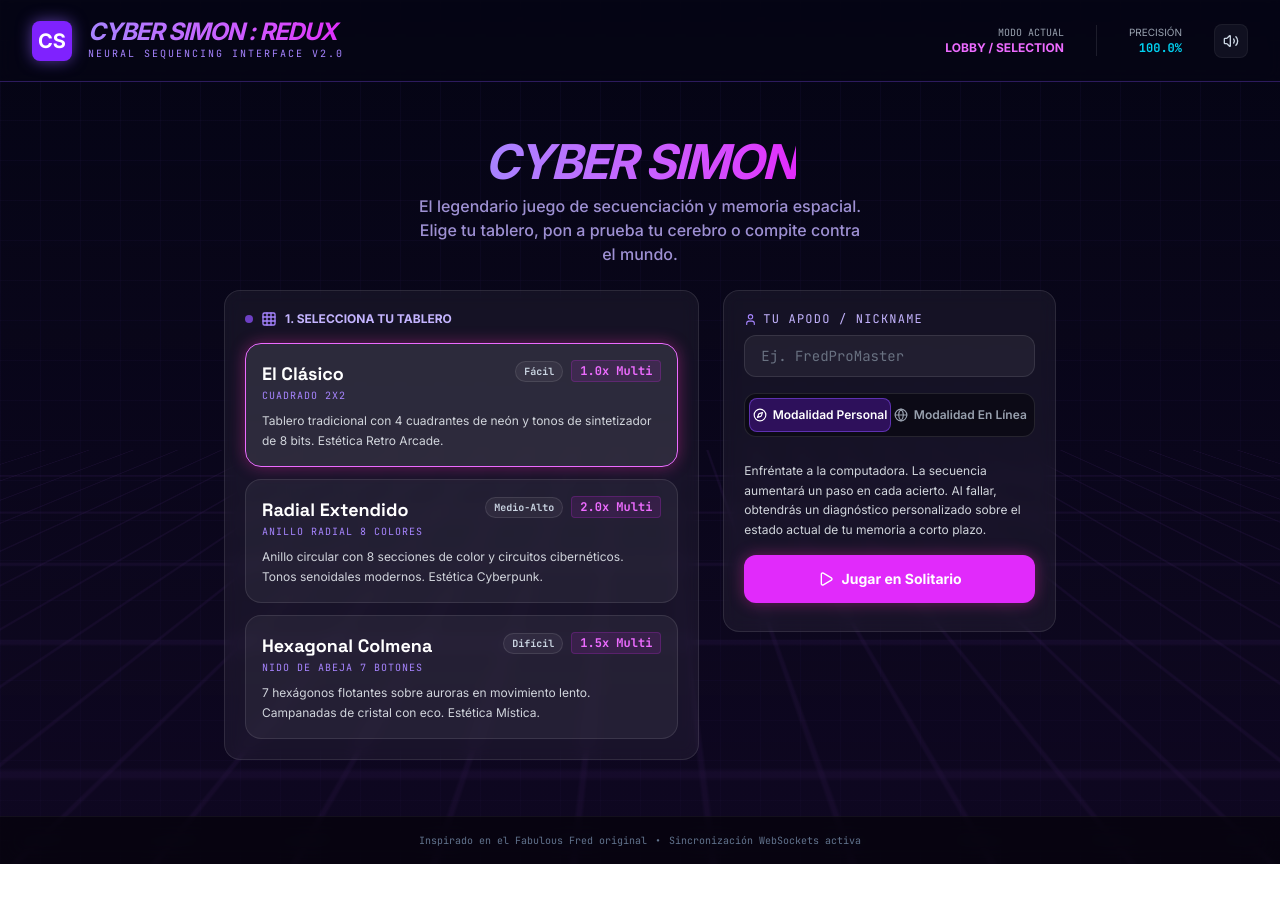
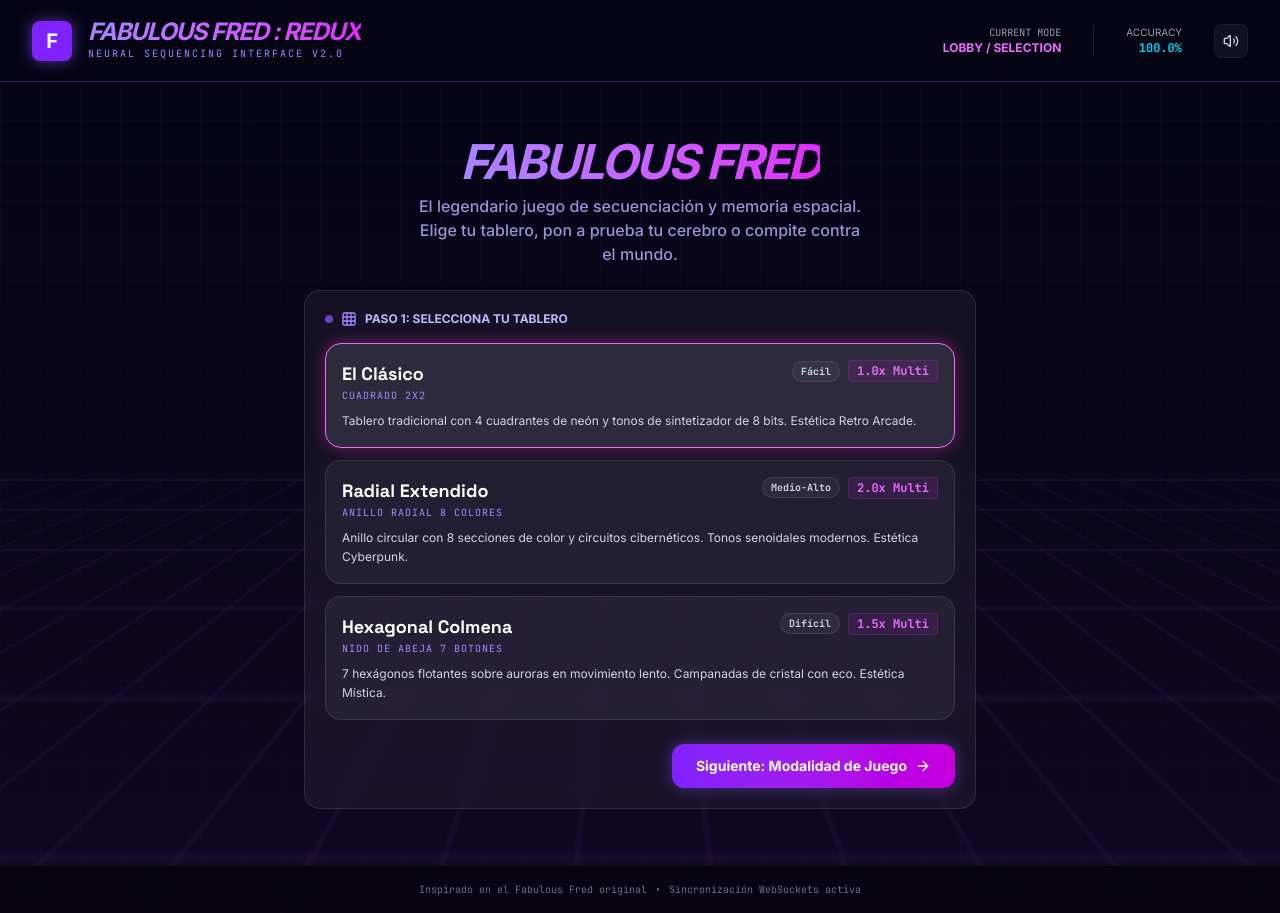
Before and after one commit to nethomeoscar/Fabuloso-Fred, a React (Vite) app: page / in a window 1280 px wide. Before the commit the page ends 864 px from the top, so only its background shows below. Built offline with nearby package versions, Linux system fonts and the light colour scheme.

Commit message:
Add files via upload

```diff
--- a/index.html
+++ b/index.html
@@ -3,7 +3,7 @@
   <head>
     <meta charset="UTF-8" />
     <meta name="viewport" content="width=device-width, initial-scale=1.0" />
-    <title>Cyber Simon</title>
+    <title>My Google AI Studio App</title>
   </head>
   <body>
     <div id="root"></div>
--- a/server.ts
+++ b/server.ts
@@ -6,8 +6,8 @@ import { fileURLToPath } from "url";
 import { dirname } from "path";
 import { createServer as createViteServer } from "vite";
 
-//const __filename = fileURLToPath(import.meta.url);
-//const __dirname = dirname(__filename);
+// const __filename = fileURLToPath(import.meta.url);
+// const __dirname = dirname(__filename);
 const path = require('path');
 
 interface Player {
--- a/src/App.tsx
+++ b/src/App.tsx
@@ -68,7 +68,7 @@ export default function App() {
   const [lobbyError, setLobbyError] = useState<string | null>(null);
 
   // Game Status HUD descriptions
-  const [hudMessage, setHudMessage] = useState<string>("¡Bienvenido a Cyber Simon!");
+  const [hudMessage, setHudMessage] = useState<string>("¡Bienvenido a Fabulous Fred!");
   const [hudSubMessage, setHudSubMessage] = useState<string>("Selecciona un modo de juego.");
   const [isMyTurn, setIsMyTurn] = useState(false);
   const [isPlayingSeqOnline, setIsPlayingSeqOnline] = useState(false);
@@ -81,6 +81,9 @@ export default function App() {
 
   // Timing reference to debounce double triggers (touch + mouse)
   const lastPressTimeRef = useRef<number>(0);
+
+  // Active sequence session tracker to prevent concurrent async sequence overlaps
+  const currentSequenceIdRef = useRef<number>(0);
 
   // Ref to queue online actions while Socket.io is establishing connection
   const pendingActionRef = useRef<{
@@ -331,19 +334,26 @@ export default function App() {
       playBoardTone(boardId, index, durationSec);
     }
     setTimeout(() => {
-      setActiveButtonIndex(null);
+      setActiveButtonIndex((prev) => (prev === index ? null : prev));
     }, durationSec * 1000);
   }
 
   // --- MULTIPLAYER SEQUENCE PLAYBACK ---
   async function playMultiplayerSequence(seq: number[]) {
+    currentSequenceIdRef.current += 1;
+    const mySeqId = currentSequenceIdRef.current;
+
     setIsPlayingSeqOnline(true);
     await delay(800);
     for (let i = 0; i < seq.length; i++) {
+      if (mySeqId !== currentSequenceIdRef.current) return;
+
       const idx = seq[i];
       flashButton(idx, 0.4);
       await delay(550); // wait flash duration + space
     }
+
+    if (mySeqId !== currentSequenceIdRef.current) return;
     setIsPlayingSeqOnline(false);
   }
 
@@ -383,6 +393,9 @@ export default function App() {
   };
 
   const playLocalSequence = async (seq: number[], activeBoard: BoardId) => {
+    currentSequenceIdRef.current += 1;
+    const mySeqId = currentSequenceIdRef.current;
+
     setLocalState((prev) => ({ ...prev, isPlayingSequence: true }));
     await delay(600);
 
@@ -394,15 +407,21 @@ export default function App() {
     else if (seq.length > 4) pace = 440;
 
     for (let i = 0; i < seq.length; i++) {
+      if (mySeqId !== currentSequenceIdRef.current) return;
+
       const idx = seq[i];
       setActiveButtonIndex(idx);
       if (soundEnabled) {
         playBoardTone(activeBoard, idx, pace / 1000);
       }
       await delay(pace);
-      setActiveButtonIndex(null);
+
+      if (mySeqId !== currentSequenceIdRef.current) return;
+      setActiveButtonIndex((prev) => (prev === idx ? null : prev));
       await delay(150);
     }
+
+    if (mySeqId !== currentSequenceIdRef.current) return;
 
     setLocalState((prev) => ({
       ...prev,
@@ -439,49 +458,45 @@ export default function App() {
     const nextIndex = localState.currentIndex + 1;
     const isSequenceComplete = nextIndex >= localState.sequence.length;
 
-    setLocalState((prev) => {
-      const updatedClicks = prev.clicksCount + 1;
-      const updatedDuration = prev.totalClickDurationMs + clickDelta;
+    const updatedClicks = localState.clicksCount + 1;
+    const updatedDuration = localState.totalClickDurationMs + clickDelta;
 
     if (isCorrect) {
       if (isSequenceComplete) {
         // Success! Prepare next round
-          const nextScore = prev.score + 1;
-          const count = prev.boardId === "classic" ? 4 : prev.boardId === "hex" ? 7 : 8;
-          const nextSeq = [...prev.sequence, Math.floor(Math.random() * count)];
+        const nextScore = localState.score + 1;
+        const count = localState.boardId === "classic" ? 4 : localState.boardId === "hex" ? 7 : 8;
+        const nextSeq = [...localState.sequence, Math.floor(Math.random() * count)];
 
-          // Trigger round transition
+        // Update state to lock input and increment score/sequence
+        setLocalState((prev) => ({
+          ...prev,
+          clicksCount: updatedClicks,
+          totalClickDurationMs: updatedDuration,
+          currentIndex: 0,
+          score: nextScore,
+          sequence: nextSeq,
+          isPlayingSequence: true, // Lock input during transition
+        }));
+
+        // Trigger round transition (OUTSIDE of state setter!)
         setTimeout(() => {
           if (soundEnabled) playSuccessChime();
           setHudMessage(`¡Excelente!`);
           setHudSubMessage(`Completada ronda ${nextScore}.`);
 
-            setLocalState((inner) => ({
-              ...inner,
-              score: nextScore,
-              sequence: nextSeq,
-              currentIndex: 0,
-            }));
-
           // Play next sequence
-            playLocalSequence(nextSeq, prev.boardId);
+          playLocalSequence(nextSeq, localState.boardId);
         }, 600);
 
-          return {
-            ...prev,
-            clicksCount: updatedClicks,
-            totalClickDurationMs: updatedDuration,
-            currentIndex: 0,
-            isPlayingSequence: true, // Lock input during transition
-          };
       } else {
         // Progress in current sequence
-          return {
+        setLocalState((prev) => ({
           ...prev,
           clicksCount: updatedClicks,
           totalClickDurationMs: updatedDuration,
           currentIndex: nextIndex,
-          };
+        }));
       }
     } else {
       // Bad button pressed! GAME OVER
@@ -492,7 +507,7 @@ export default function App() {
       // Reset shake
       setTimeout(() => setIsShaking(false), 350);
 
-        const finalScore = prev.score;
+      const finalScore = localState.score;
       const finalClicks = updatedClicks;
       const finalDuration = updatedDuration;
 
@@ -500,13 +515,10 @@ export default function App() {
       const avgSpeed = finalClicks > 0 ? (finalDuration / finalClicks) / 1000 : 0;
 
       // Dynamic multiplier for boards
-        // Tablero 4 Colores: 1x
-        // Tablero 6/7 Colores: 1.5x
-        // Tablero 8 Colores: 2x
-        const multiplier = prev.boardId === "classic" ? 1.0 : prev.boardId === "hex" ? 1.5 : 2.0;
+      const multiplier = localState.boardId === "classic" ? 1.0 : localState.boardId === "hex" ? 1.5 : 2.0;
 
       // Manage High Score
-        let currentHighScore = prev.highScore;
+      let currentHighScore = localState.highScore;
       let isNewRecord = false;
 
       if (finalScore > currentHighScore) {
@@ -515,7 +527,6 @@ export default function App() {
         localStorage.setItem("fabulous_fred_high_score", finalScore.toString());
         localStorage.setItem("fabulous_fred_best_speed", avgSpeed.toString());
       } else if (finalScore === currentHighScore && finalScore > 0) {
-          // If they tie, check if this speed is faster to break the tie
         const cachedBestSpeed = localStorage.getItem("fabulous_fred_best_speed");
         const bestSpeedVal = cachedBestSpeed ? parseFloat(cachedBestSpeed) : 999;
         if (avgSpeed < bestSpeedVal) {
@@ -524,10 +535,20 @@ export default function App() {
         }
       }
 
+      setHudMessage("¡GAME OVER!");
+      setHudSubMessage("Presionaste el botón equivocado.");
+
+      setLocalState((prev) => ({
+        ...prev,
+        clicksCount: updatedClicks,
+        totalClickDurationMs: updatedDuration,
+        gameStatus: "idle", // set to idle immediately during gameover animations
+      }));
+
       // Show Diagnostic Card after 1.1s delay
       setTimeout(() => {
-          setLocalState((inner) => ({
-            ...inner,
+        setLocalState((prev) => ({
+          ...prev,
           gameStatus: "gameover",
           highScore: currentHighScore,
           diagnostic: {
@@ -538,18 +559,7 @@ export default function App() {
           },
         }));
       }, 1100);
-
-        setHudMessage("¡GAME OVER!");
-        setHudSubMessage("Presionaste el botón equivocado.");
-
-        return {
-          ...prev,
-          clicksCount: updatedClicks,
-          totalClickDurationMs: updatedDuration,
-          gameStatus: "idle",
-        };
     }
-    });
   };
 
   // Diagnostic helper text generators
@@ -698,11 +708,11 @@ export default function App() {
       <header className="relative z-10 flex justify-between items-center px-4 md:px-8 py-5 border-b border-violet-500/30 bg-[#050515]/80 backdrop-blur-sm">
         <div className="flex items-center gap-4 cursor-pointer select-none" onClick={exitToLobby}>
           <div className="w-10 h-10 bg-violet-600 rounded-lg flex items-center justify-center shadow-[0_0_15px_rgba(139,92,246,0.6)]">
-            <span className="text-xl font-bold font-sans text-white">CS</span>
+            <span className="text-xl font-bold font-sans text-white">F</span>
           </div>
           <div>
             <h1 className="text-xl md:text-2xl font-black tracking-tighter uppercase italic text-transparent bg-clip-text bg-gradient-to-r from-violet-400 to-fuchsia-500 leading-none">
-              Cyber Simon : Redux
+              Fabulous Fred : Redux
             </h1>
             <p className="text-[9px] md:text-[10px] uppercase tracking-[0.2em] text-violet-400 font-mono mt-0.5">
               Neural Sequencing Interface v2.0
@@ -714,13 +724,13 @@ export default function App() {
           {/* Header diagnostics panel */}
           <div className="flex gap-4 md:gap-8 select-none">
             <div className="text-right hidden sm:block">
-              <p className="text-[10px] uppercase text-gray-400 font-mono">Modo actual</p>
+              <p className="text-[10px] uppercase text-gray-400 font-mono">Current Mode</p>
               <p className="text-xs font-bold text-fuchsia-400 uppercase">
                 {gameMode === "local" ? "Personal / Diagnostic" : gameMode === "online" ? "Versus / Match" : "Lobby / Selection"}
               </p>
             </div>
             <div className="text-right border-l border-white/10 pl-4 md:pl-8 hidden sm:block">
-              <p className="text-[10px] uppercase text-gray-400 font-mono font-sans">Precisión</p>
+              <p className="text-[10px] uppercase text-gray-400 font-mono font-sans">Accuracy</p>
               <p className="text-xs font-bold text-cyan-400 font-mono">
                 {gameMode === "local" && localState.clicksCount > 0
                   ? `${Math.min(100, Math.round((localState.score / localState.clicksCount) * 100))}%`
--- a/src/components/Lobby.tsx
+++ b/src/components/Lobby.tsx
@@ -1,6 +1,6 @@
 import React, { useState } from "react";
 import { BoardId } from "../types";
-import { User, Shield, Compass, Swords, Loader2, Play, Users, Globe, Grid, RefreshCw } from "lucide-react";
+import { User, Shield, Compass, Swords, Loader2, Play, Users, Globe, Grid, RefreshCw, ArrowLeft, ArrowRight } from "lucide-react";
 
 interface LobbyProps {
   onStartLocal: (boardId: BoardId) => void;
@@ -19,6 +19,7 @@ export default function Lobby({
   errorMessage,
   isConnecting,
 }: LobbyProps) {
+  const [step, setStep] = useState<1 | 2>(1);
   const [playerName, setPlayerName] = useState("");
   const [selectedBoard, setSelectedBoard] = useState<BoardId>("classic");
   const [activeTab, setActiveTab] = useState<"local" | "online">("local");
@@ -93,26 +94,27 @@ export default function Lobby({
     onJoinPrivateRoom(playerName, roomCode);
   };
 
+  const selectedBoardData = boards.find((b) => b.id === selectedBoard);
+
   return (
     <div className="w-full max-w-4xl mx-auto flex flex-col gap-6 p-4 md:p-8 animate-fade-in text-white relative z-10">
       {/* App Header */}
       <div className="text-center flex flex-col items-center gap-2">
         <h1 className="text-4xl md:text-5xl font-black tracking-tighter uppercase italic text-transparent bg-clip-text bg-gradient-to-r from-violet-400 to-fuchsia-500">
-          CYBER SIMON
+          FABULOUS FRED
         </h1>
         <p className="text-violet-300/80 text-sm md:text-base max-w-md font-medium">
           El legendario juego de secuenciación y memoria espacial. Elige tu tablero, pon a prueba tu cerebro o compite contra el mundo.
         </p>
       </div>
 
-      {/* Main Grid */}
-      <div className="grid grid-cols-1 lg:grid-cols-12 gap-6 items-start">
-        {/* Board Selection Panel */}
-        <div className="lg:col-span-7 flex flex-col gap-4">
+      {step === 1 ? (
+        /* STEP 1: BOARD SELECTION */
+        <div className="w-full max-w-2xl mx-auto flex flex-col gap-4 animate-fade-in">
           <div className="bg-white/5 border border-white/10 rounded-2xl p-5 backdrop-blur-sm">
             <h3 className="text-xs font-bold uppercase mb-4 text-violet-300 flex items-center gap-2">
               <span className="w-2 h-2 rounded-full bg-violet-500 animate-pulse"></span>
-              <Grid size={16} className="text-violet-400" /> 1. Selecciona tu Tablero
+              <Grid size={16} className="text-violet-400" /> Paso 1: Selecciona tu Tablero
             </h3>
 
             <div className="flex flex-col gap-3">
@@ -151,13 +153,43 @@ export default function Lobby({
                 </div>
               ))}
             </div>
+
+            <div className="mt-6 flex justify-end">
+              <button
+                onClick={() => setStep(2)}
+                className="py-3 px-6 rounded-xl bg-gradient-to-r from-violet-600 to-fuchsia-600 hover:from-violet-500 hover:to-fuchsia-500 text-white font-bold text-sm flex items-center gap-2 transition-all active:scale-95 cursor-pointer shadow-[0_0_15px_rgba(139,92,246,0.4)]"
+              >
+                <span>Siguiente: Modalidad de Juego</span>
+                <ArrowRight size={16} />
+              </button>
+            </div>
           </div>
         </div>
+      ) : (
+        /* STEP 2: GAME MODALITY OPTIONS */
+        <div className="w-full max-w-md mx-auto flex flex-col gap-4 animate-fade-in">
+          <div className="bg-white/5 border border-white/10 rounded-2xl p-5 backdrop-blur-sm flex flex-col gap-4">
+            <h3 className="text-xs font-bold uppercase text-violet-300 flex items-center gap-2">
+              <span className="w-2 h-2 rounded-full bg-violet-500 animate-pulse"></span>
+              <Compass size={16} className="text-violet-400" /> Paso 2: Elige cómo Jugar
+            </h3>
 
-        {/* Game Mode / Controls Panel */}
-        <div className="lg:col-span-5 flex flex-col gap-4">
-          <div className="bg-white/5 border border-white/10 rounded-2xl p-5 backdrop-blur-sm flex flex-col gap-4">
-            {/* Nickname Input - only needed for online but nice for both */}
+            {/* Selected Board Recap */}
+            <div className="flex items-center justify-between bg-black/40 border border-white/10 rounded-xl p-3 text-xs">
+              <div className="flex flex-col">
+                <span className="text-[10px] font-mono text-violet-400 uppercase tracking-wider">Tablero Seleccionado</span>
+                <span className="font-bold text-white text-sm">{selectedBoardData?.name}</span>
+              </div>
+              <button
+                onClick={() => setStep(1)}
+                className="py-1.5 px-3 rounded-lg bg-white/5 hover:bg-white/10 border border-white/10 text-violet-300 hover:text-white font-semibold text-xs flex items-center gap-1.5 transition-all"
+              >
+                <ArrowLeft size={12} />
+                <span>Cambiar</span>
+              </button>
+            </div>
+
+            {/* Nickname Input */}
             <div className="flex flex-col gap-2">
               <label className="text-xs font-mono text-violet-300 uppercase tracking-widest flex items-center gap-1.5">
                 <User size={13} className="text-violet-400" /> Tu Apodo / Nickname
@@ -315,9 +347,19 @@ export default function Lobby({
                 </div>
               </div>
             )}
+
+            <div className="border-t border-white/10 pt-4 mt-2 flex justify-start">
+              <button
+                onClick={() => setStep(1)}
+                className="py-2.5 px-4 rounded-xl bg-white/5 hover:bg-white/10 border border-white/10 text-gray-300 hover:text-white text-xs font-semibold flex items-center gap-1.5 transition-all active:scale-95"
+              >
+                <ArrowLeft size={14} />
+                <span>Volver a Tableros</span>
+              </button>
+            </div>
           </div>
         </div>
-      </div>
+      )}
     </div>
   );
 }
```
Lines whose indentation alone changed are shown as unchanged.
